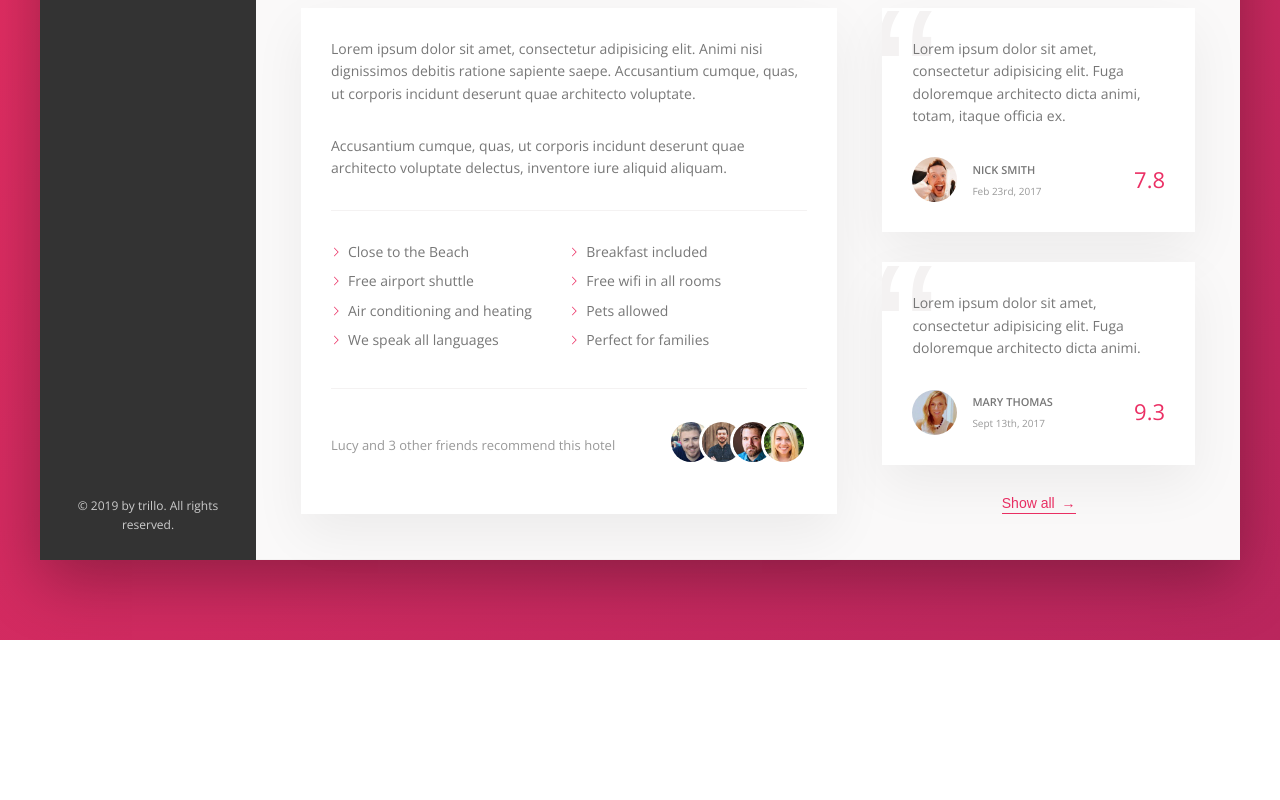
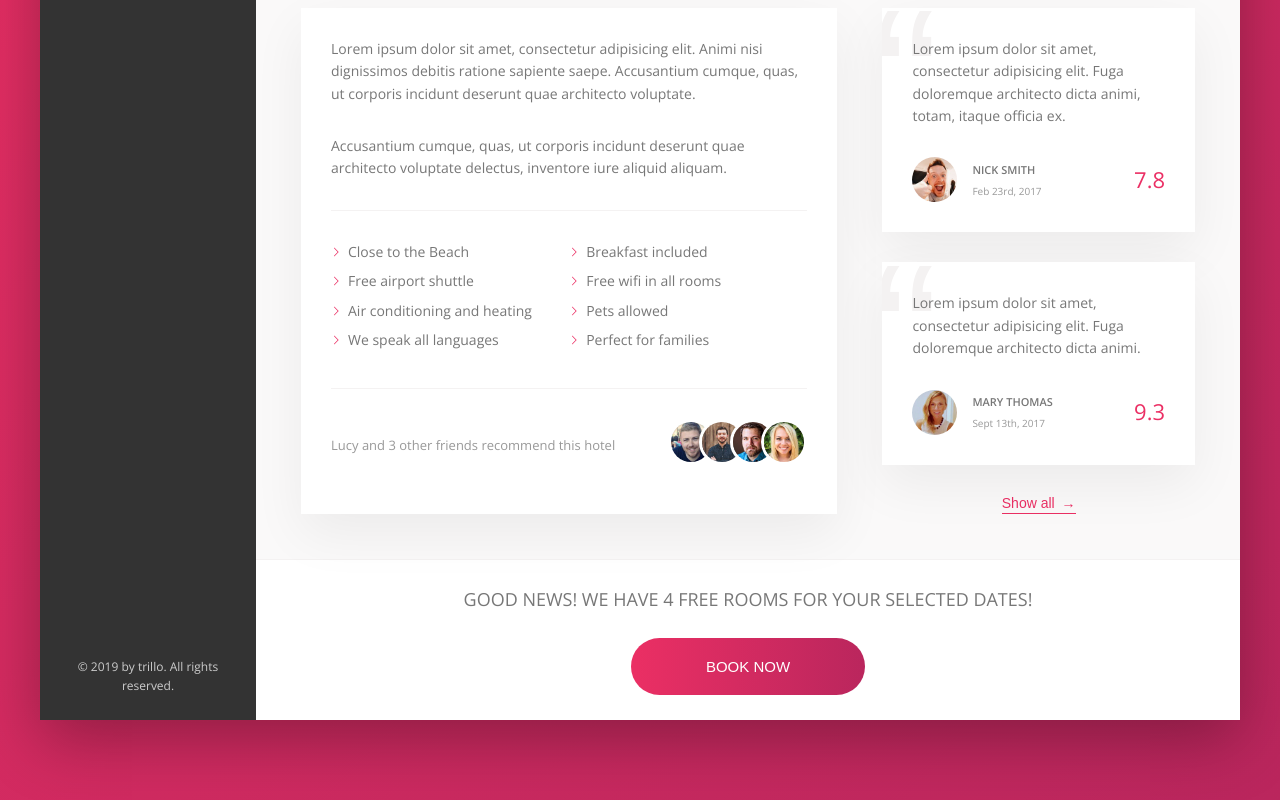
Before and after one commit to Justin-Singh125125/react-trillo-project-flexbox, a React (Create React App) app: page / in a window 1280 px wide. Shown: the part 451-1251 px from the top of the page. Before the commit the page ends 1091 px from the top, so only its background shows below. Built offline with nearby package versions, Linux system fonts and the light colour scheme.

Commit message:
Building the CTA Section

```diff
--- a/src/App.scss
+++ b/src/App.scss
@@ -44,3 +44,5 @@
 @import "./main-components/List/styles.scss";
 @import "./main-components/Recommend/styles.scss";
 @import "./main-components/Review/styles.scss";
+@import "./main-components/Cta/styles.scss";
+@import "./main-components/ButtonBook/styles.scss";
--- /dev/null
+++ b/src/main-components/ButtonBook/index.js
@@ -0,0 +1,12 @@
+import React from "react";
+
+const ButtonBook = props => {
+    return (
+        <button className="btn">
+            <span className="btn__visible">Book now</span>
+            <span className="btn__invisible">Only 4 rooms left</span>
+        </button>
+    )
+}
+
+export default ButtonBook;
--- /dev/null
+++ b/src/main-components/ButtonBook/styles.scss
@@ -0,0 +1,51 @@
+.btn{
+    font-size: 1.5rem;
+    border: none;
+    font-weight: 300;
+    text-transform: uppercase;
+    border-radius: 100px;
+    background-image: linear-gradient(to right, $color-primary, $color-primary-dark);
+    color: #fff;
+    outline: none;
+    position: relative;
+    overflow: hidden;
+    cursor: pointer;
+
+    & > * {
+        display: inline-block;
+        height: 100%;
+        width: 100%;
+        transition: all .2s;
+    }
+
+    &__visible{
+        padding: 2rem 7.5rem;
+    }
+
+    &__invisible{
+
+        position: absolute;
+        left: 0;
+        top: -100%;
+        padding: 2rem 0;
+
+
+    }
+    &:hover{
+        background-image: linear-gradient(to left, $color-primary, $color-primary-dark);
+    }
+
+    &:hover &__visible{
+        transform: translateY(100%);
+    }
+
+
+    &:hover &__invisible{
+        top: 0;
+    }
+
+    &:focus{
+        outline: none;
+        animation: pulsate 1s infinite;
+    }
+}
--- /dev/null
+++ b/src/main-components/Cta/index.js
@@ -0,0 +1,17 @@
+import React from "react";
+
+//main component
+import ButtonBook from "../../main-components/ButtonBook";
+
+const Cta = props => {
+    return (
+        <div className="cta">
+            <h2 className="cta__book-now">
+                Good news! We have 4 free rooms for your selected dates!
+            </h2>
+            <ButtonBook />
+        </div>
+    )
+}
+
+export default Cta;
--- /dev/null
+++ b/src/main-components/Cta/styles.scss
@@ -0,0 +1,11 @@
+.cta{
+    padding: 2.5rem 0;
+    text-align: center;
+
+    &__book-now{
+        font-size: 1.8rem;
+        font-weight: 300;
+        text-transform: uppercase;
+        margin-bottom: 2.5rem;
+    }
+}
--- a/src/pages/Home/index.js
+++ b/src/pages/Home/index.js
@@ -22,6 +22,7 @@ import Paragraph from "../../main-components/Paragraph";
 import Recommend from "../../main-components/Recommend";
 import Review from "../../main-components/Review";
 import InfiniteButton from "../../main-components/InfiniteButton";
+import Cta from "../../main-components/Cta";
 
 //sub-components
 import UserNavbarIconBox from "../../sub-components/User-Navbar-Icon-Box";
@@ -123,6 +124,7 @@ class Home extends React.Component {
                                 <InfiniteButton btnText="Show all " arrow={true} />
                             </UserReviews>
                         </Detail>
+                        <Cta />
                     </HotelView>
                 </Content>
 
```
Also changed, not shown: 20 other files (tests, documents, lock files or other folders).
